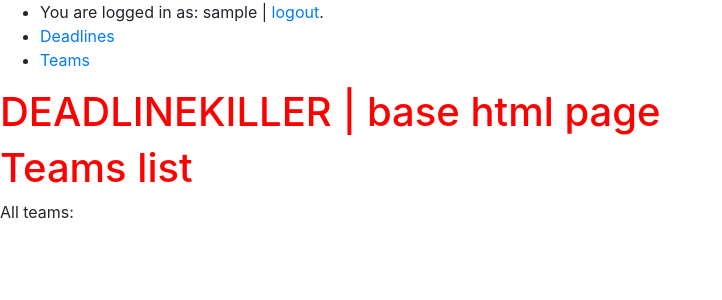
After one commit to lucaromanowski/deadlinekiller, a Django app: a page that uses deadlinekiller/account/templates/base.html in a window 1280 px wide. The commit adds this page. Shown: the top 300 px of the page, without its empty margins (0-722 px from the left). Run offline with Django 3.2, Linux system fonts and the light colour scheme; the visitor is signed in with stand-in values (Sample User, id 1); data that the repository does not hold is empty; some libraries are stand-ins or nearby versions.

Commit message:
list cbv displays all teams

```diff
--- a/deadlinekiller/account/templates/base.html
+++ b/deadlinekiller/account/templates/base.html
@@ -17,6 +17,7 @@
 			{% if request.user.is_authenticated %}
 				<li>You are logged in as: {{ request.user.username }} | <a href="{% url 'account:logout' %}">logout</a>.</li>
 				<li><a href="{% url 'deadlines:deadline_list' %}">Deadlines</a></li>
+				<li><a href="{% url 'teams:team_list' %}">Teams</a></li>
 			{% else %}
 				<li><a href="{% url 'account:login' %}">Login</a></li>
 				<li><a href="{% url 'account:register' %}">Sign up</a></li>
--- a/deadlinekiller/deadlinekiller/urls.py
+++ b/deadlinekiller/deadlinekiller/urls.py
@@ -20,6 +20,7 @@ urlpatterns = [
     url(r'^admin/', admin.site.urls),
     url(r'^account/', include('account.urls', namespace='account')),
     url(r'^deadlines/', include('deadlines.urls', namespace='deadlines')),
+    url(r'^teams/', include('teams.urls', namespace='teams')),
 
 
 ]
--- /dev/null
+++ b/deadlinekiller/teams/templates/teams/team_list.html
@@ -0,0 +1,15 @@
+{% extends 'base.html' %}
+
+
+{% block title %}Deadlines Teams{% endblock %}
+
+
+{% block content %}
+	<h1>Teams list</h1>
+	<p>All teams:</p>
+	<ul>
+	{% for team in teams %}
+		<li>{{ team.name }}</li>
+	{% endfor %}
+	</ul>
+{% endblock %}
--- /dev/null
+++ b/deadlinekiller/teams/urls.py
@@ -0,0 +1,11 @@
+from django.conf.urls import url
+
+from . import views
+
+
+urlpatterns = [
+
+    url(r'^team-list/$', views.TeamList.as_view(), name='team_list'),
+
+
+]
--- a/deadlinekiller/teams/views.py
+++ b/deadlinekiller/teams/views.py
@@ -1,6 +1,12 @@
-from django.generic.views import ListView
+from django.contrib.auth.mixins import LoginRequiredMixin
 from django.shortcuts import render
+from django.views.generic import ListView
+
+from .models import Team
 
 
-class TeamList(ListView):
-	pass
+class TeamList(LoginRequiredMixin, ListView):
+	model = Team
+	queryset = Team.objects.all()
+	context_object_name = 'teams'
+	template_name = 'teams/team_list.html'
```
Also changed, not shown: deadlinekiller/teams/migrations/0002_auto_20171128_1252.py (added).
